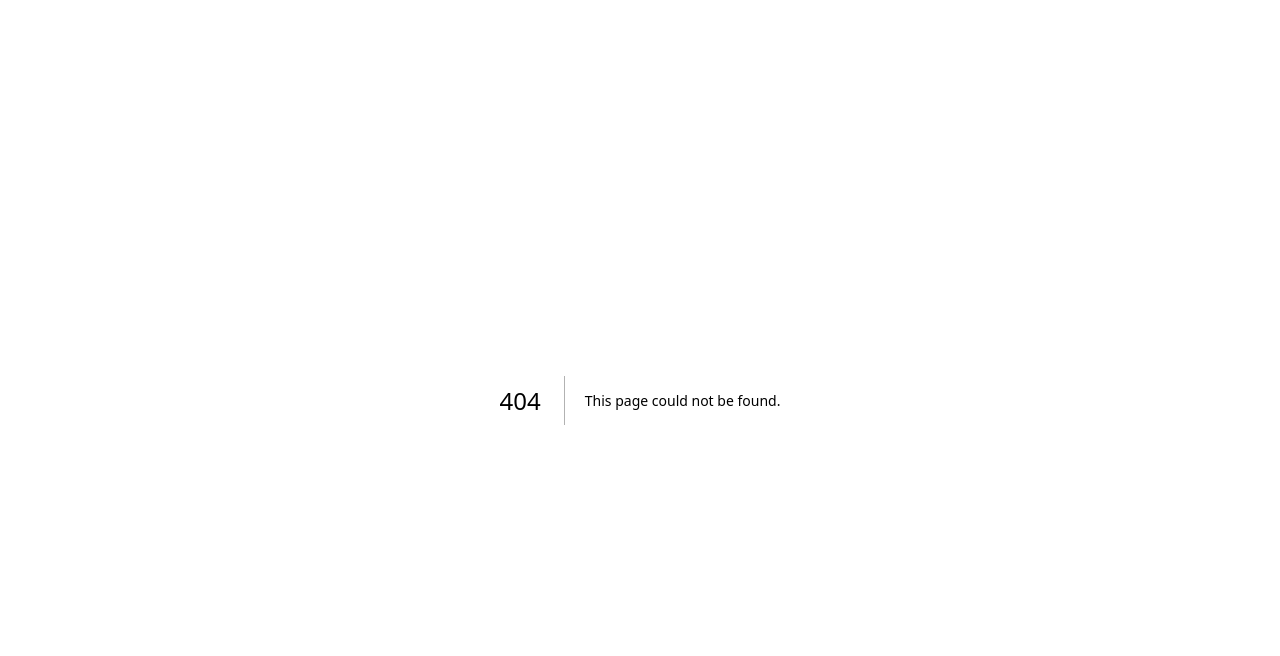
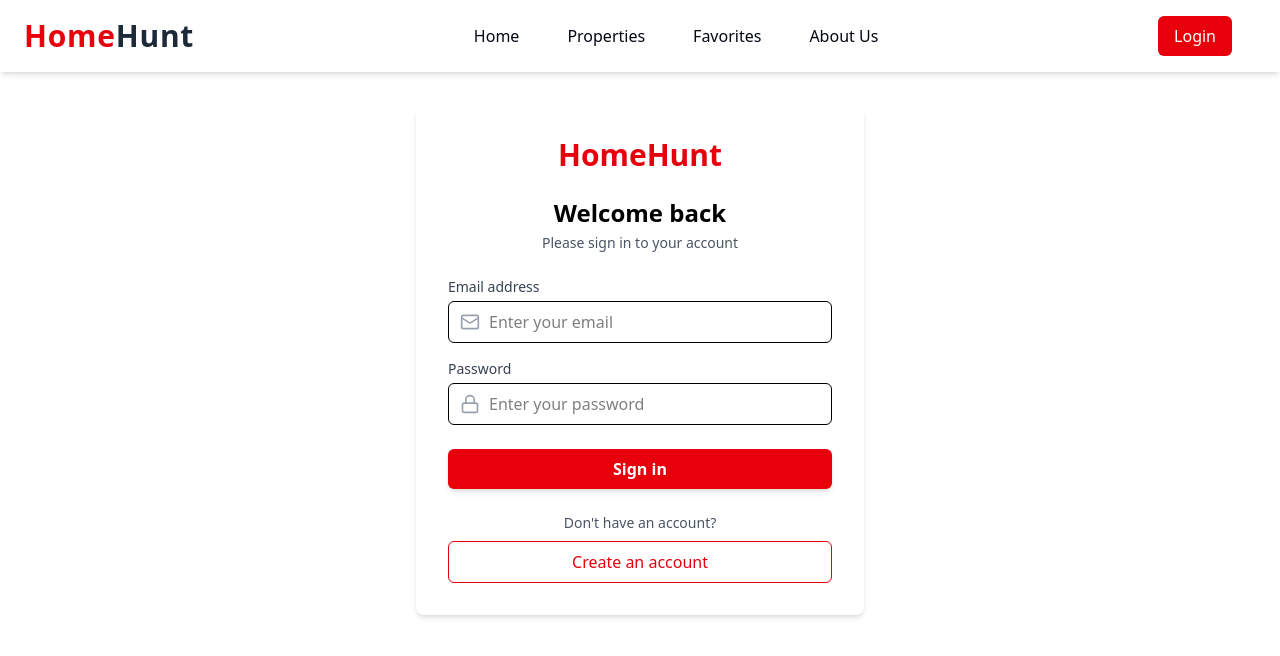
Before and after one commit to Anshuman-utd/HomeHunt-CapstoneProject, a Next.js app: page /login in a window 1280 px wide. Before the commit this address had no page. Shown: the top 656 px of the page. Built offline with nearby package versions, Linux system fonts and the light colour scheme.

Commit message:
made the login page

```diff
--- a/app/layout.js
+++ b/app/layout.js
@@ -1,5 +1,6 @@
 import { Geist, Geist_Mono } from "next/font/google";
 import "./globals.css";
+import Navbar from "./components/Navbar";
 
 const geistSans = Geist({
   variable: "--font-geist-sans",
@@ -12,16 +13,15 @@
 });
 
 export const metadata = {
-  title: "Create Next App",
-  description: "Generated by create next app",
+  title: 'HomeHunt',
+  description: 'Find your dream home easily!',
 };
 
 export default function RootLayout({ children }) {
   return (
     <html lang="en">
-      <body
-        className={`${geistSans.variable} ${geistMono.variable} antialiased`}
-      >
+      <body>
+        <Navbar />
         {children}
       </body>
     </html>
--- /dev/null
+++ b/app/login/page.js
@@ -0,0 +1,78 @@
+import Link from 'next/link';
+import { Mail, Lock } from 'lucide-react';
+
+export default function LoginPage() {
+  return (
+    <div className="flex items-center justify-center min-h-[90vh] bg-white">
+      <div className="w-full max-w-md p-8 space-y-6 bg-white shadow-md rounded-lg">
+
+        <h2 className="text-3xl font-bold text-center text-red-600">HomeHunt</h2>
+        <div className="text-center space-y-1">
+          <h3 className="text-2xl font-semibold">Welcome back</h3>
+          <p className="text-sm text-gray-600">Please sign in to your account</p>
+        </div>
+
+        <form className="mt-6 space-y-6">
+          <div className="space-y-4">
+
+            <div>
+              <label htmlFor="email" className="block text-sm font-medium text-gray-700">
+                Email address
+              </label>
+              <div className="relative mt-1">
+                <span className="absolute inset-y-0 left-0 flex items-center pl-3 text-gray-400">
+                  <Mail className="w-5 h-5" />
+                </span>
+                <input
+                  id="email"
+                  name="email"
+                  type="email"
+                  placeholder="Enter your email"
+                  required
+                  className="w-full pl-10 pr-4 py-2 border rounded-md focus:outline-none focus:ring-2 focus:ring-red-400"
+                />
+              </div>
+            </div>
+
+            <div>
+              <label htmlFor="password" className="block text-sm font-medium text-gray-700">
+                Password
+              </label>
+              <div className="relative mt-1">
+                <span className="absolute inset-y-0 left-0 flex items-center pl-3 text-gray-400">
+                  <Lock className="w-5 h-5" />
+                </span>
+                <input
+                  id="password"
+                  name="password"
+                  type="password"
+                  placeholder="Enter your password"
+                  required
+                  className="w-full pl-10 pr-4 py-2 border rounded-md focus:outline-none focus:ring-2 focus:ring-red-400"
+                />
+              </div>
+            </div>
+
+          </div>
+
+          <div>
+            <button
+              type="submit"
+              className="w-full px-4 py-2 font-semibold text-white bg-red-600 rounded-md shadow-md hover:bg-red-700 hover:shadow-lg"
+            >
+              Sign in
+            </button>
+          </div>
+        </form>
+
+        <div className="flex flex-col items-center mt-6 space-y-2">
+          <p className="text-sm text-gray-600">Don't have an account?</p>
+          <Link href="/signup" className="w-full text-center py-2 border rounded-md font-medium text-red-600 hover:bg-red-100">
+            Create an account
+          </Link>
+        </div>
+
+      </div>
+    </div>
+  );
+}
```
